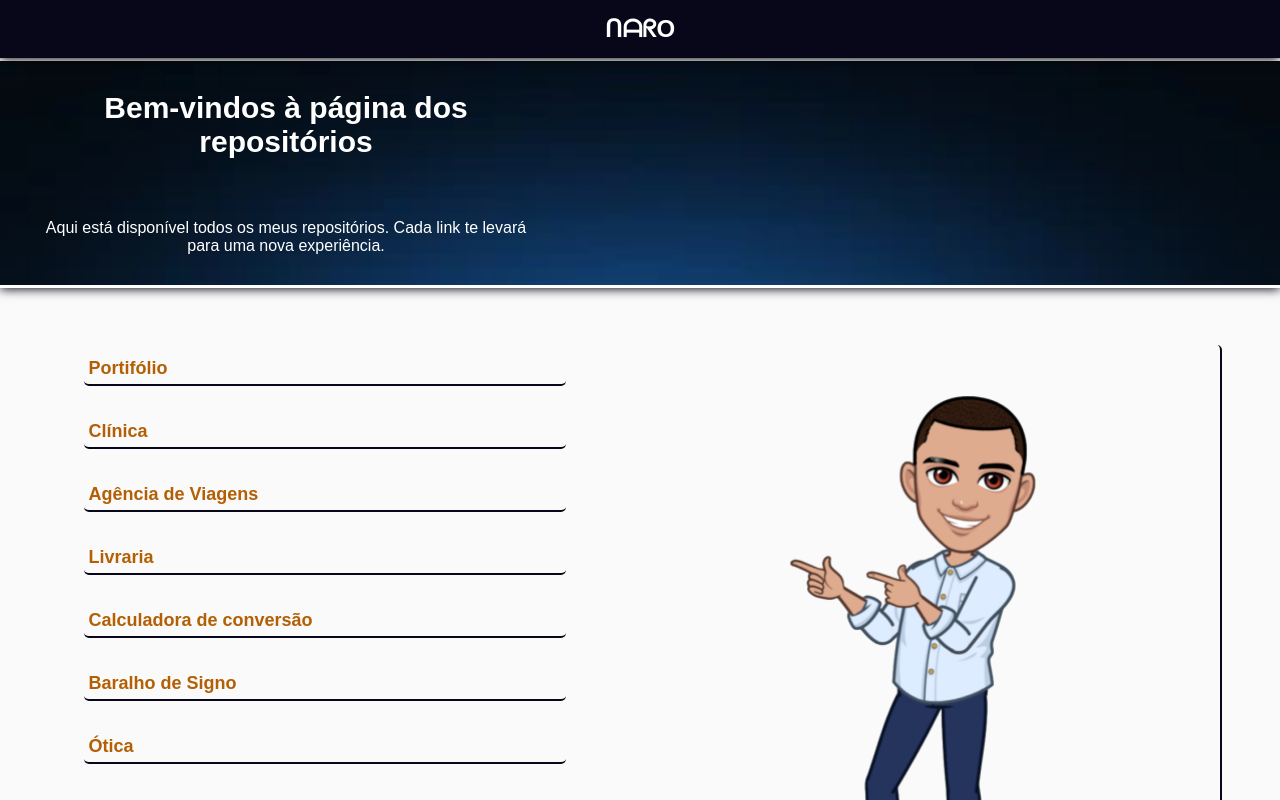
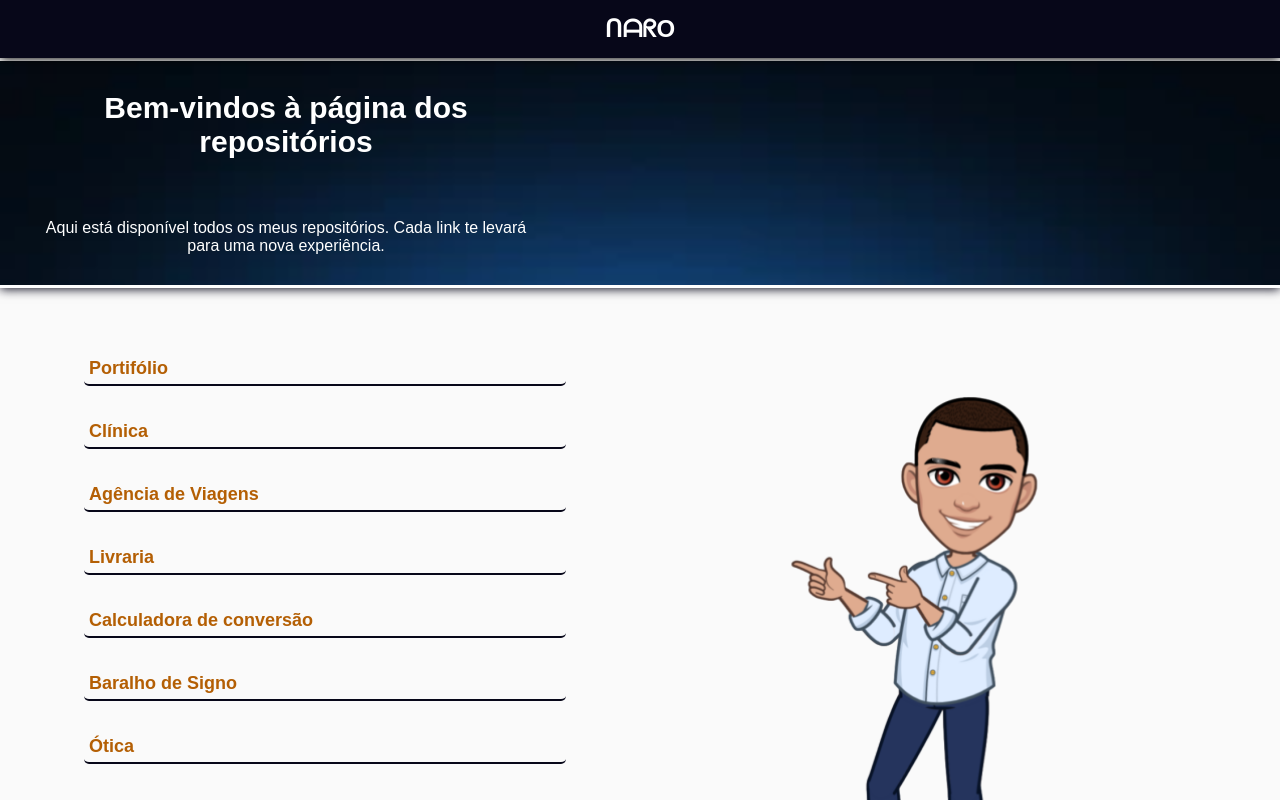
Before and after one commit to nailsonrochadev/Meuportifolio, a React (Create React App) app: page /repositorios in a window 1280 px wide. Shown: the top 800 px of the page. Built offline with nearby package versions, Linux system fonts and the light colour scheme.

Commit message:
Refatorando
Atualização no CSS da página repositórios

```diff
--- a/src/paginas/Repositorios/Style.css
+++ b/src/paginas/Repositorios/Style.css
@@ -70,9 +70,6 @@
     float: left;
     width: 40%;
     height: auto;
-    border-radius: 5px;
-    border-bottom: 2px solid #070719;
-    border-right: 2px solid #070719;
 }
 
 .avatar
```
